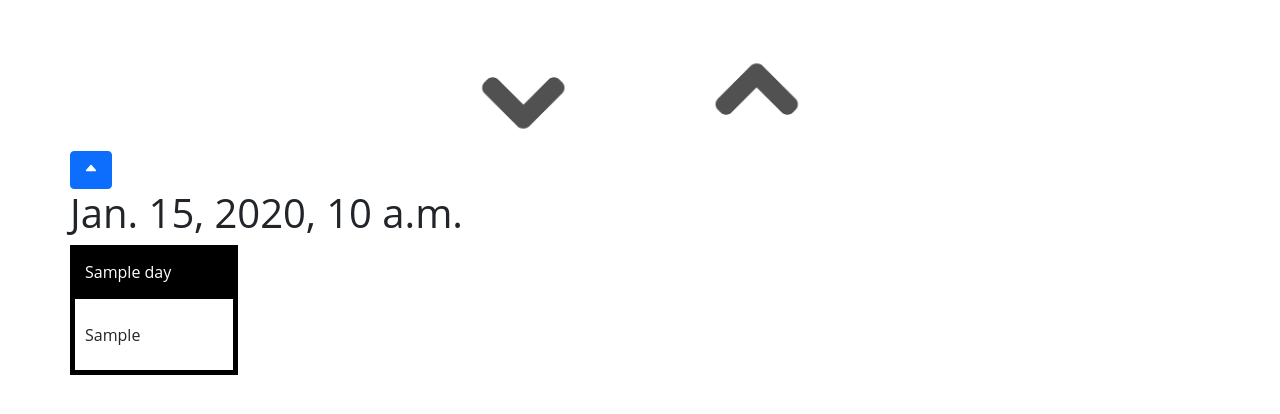
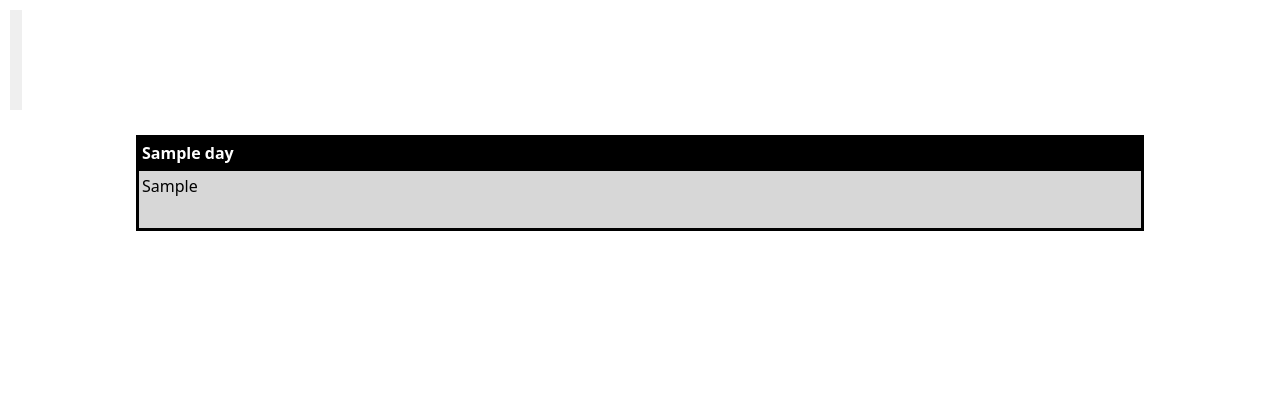
Before and after one commit to NiklasLaurell/Website, a Django app: template Calender_Prototyp/Test_app/templates/Test_app/index.html in a window 1280 px wide. Shown: the top 414 px of the page. Run offline with Django 3.2, Linux system fonts and the light colour scheme; the template is opened without the code that fills it: most values are stand-ins (such as "Sample title", 1, 10 or a date in 2020); some libraries are stand-ins or nearby versions.

Commit message:
cleaning

```diff
--- a/Calender_Prototyp/Test_app/static/Test_app/styles/base.css
+++ /dev/null
@@ -1,113 +0,0 @@
-.u-section-1 .u-image-1 {
-  width: 110px;
-  height: 110px;
-  margin: 41px auto 0 630px;
-}
-
-.u-section-1 .u-image-2 {
-  width: 110px;
-  height: 110px;
-  margin: -110px auto 0 400px;
-}
-
-
-.u-image,
-.u-background-effect-image,
-.u-video-poster {
-  object-fit: cover;
-  display: block;
-  vertical-align: middle;
-  background-size: cover;
-  background-position: 50% 50%;
-  background-repeat: no-repeat;
-}
-
-/* CENTRERAR TABELL?? */
-.u-sheet {
-  position: relative;
-  margin: 0 auto;
-  position: relative;
-  margin: 0 auto;
-}
-
-/* CENTRERAR TABELL */
-
-@media (min-width: 1200px) {
-  .u-xl-mode .u-sheet {
-    width: var(--theme-sheet-width-xl) !important;
-  }
-}
-
-.u-table table {
-  width: 100%; /* Bredd på kollumnerna */
-  border-collapse: collapse; /* om bortagen mellanrum mellan gränser */
-  text-align: middle;
-}
-
-.u-table th,        /* höjden av veckoraden sjunker */
-.u-table td {
-  padding: 10px;
-  font-weight: inherit;
-}
-
-
-/* Ritar linjerna i tabellen */
-[class*="u-border-"],
-.u-link[class*="u-border-"] {
-  border-style: solid;
-}
-
-/* avgör tjocklek av linjerna typ */
-.u-border-1,
-a.u-button-style.u-border-1 {
-  border-width: 5px;
-}
-
-/*textstil */
-.u-body {
-  font-family: 'Open Sans',sans-serif;
-}
-
-/*färgen i veckoraden */
-.u-black,
-.u-table-alt-black tr:nth-child(even) {
-  color: #ffffff;
-  background-color: #000000;
-}
-
-/*linjerna i veckoraden */
-.u-border-black,
-.u-separator-black:after {
-  border-color: #000000;
-  stroke: #000000;
-}
-
-/*gör linjerna nedan veckoraden gråa */
-.u-border-grey-30,
-.u-separator-grey-30:after {
-  border-color: #b3b3b3;
-}
-
-.u-border-red-30
-.u-separator-red-30,:after {
-  border-color: #FF0000;
-}
-
-.button{
-    height: 100px;
-    right: 1000px;
-    overflow: hidden;
-    border: none;
-    outline: none;
-}
-
-
-
-.u-body
-{
---theme-sheet-width-xl: 1140px;
---theme-sheet-width-lg: 940px;
---theme-sheet-width-md: 720px;
---theme-sheet-width-sm: 540px;
---theme-sheet-width-xs: 340px;
-}
--- a/Calender_Prototyp/Test_app/templates/Test_app/index.html
+++ b/Calender_Prototyp/Test_app/templates/Test_app/index.html
@@ -1,63 +1,56 @@
 {% load static %}
 <!DOCTYPE html>
-<html style="font-size: 16px;">
+<html>
+
 <head>
+    <title>Calender</title>
+
     <link href="https://cdn.jsdelivr.net/npm/bootstrap@5.1.3/dist/css/bootstrap.min.css" rel="stylesheet" integrity="sha384-1BmE4kWBq78iYhFldvKuhfTAU6auU8tT94WrHftjDbrCEXSU1oBoqyl2QvZ6jIW3" crossorigin="anonymous">
-      <link rel="stylesheet" href="/static/Test_app/Styles/base.css" media="screen">
+
+    <link rel="stylesheet" href="/static/Test_app/Styles/table.css" type="text/css">
+
 </head>
-  <body data-home-page="Calender.html" data-home-page-title="Calender" class="u-body u-xl-mode">
-     <section class="u-align-center u-clearfix u-section-1" id="sec-e932">
-       <div class="u-clearfix u-sheet u-sheet-1">
-         <img class="u-image u-image-default u-preserve-proportions u-image-1" {% load static %} <img src="{% static "/Test_app/Images/arrow_up.png" %}" alt="" data-image-width="225" data-image-height="225">
-         <img class="u-image u-image-default u-preserve-proportions u-image-2" {% load static %} <img src="{% static "/Test_app/Images/arrow_down.png" %}" alt="" align="middle" data-image-width="225" data-image-height="225">
 
 
-         <button type="button" class="btn btn-primary">
-             <span class="button__icon">
+<body>
+
+    <section>
+        <button type="button" class="button">
+            <span>
                 <ion-icon name="caret-up-outline"></ion-icon>
+
             </span>
+            <script type="module" src="https://unpkg.com/ionicons@5.5.2/dist/ionicons/ionicons.esm.js%22%3E"></script>
+            <script nomodule src="https://unpkg.com/ionicons@5.5.2/dist/ionicons/ionicons.js%22%3E"></script>
        </button>
 
+   </section>
 
-         <h1 class="u-text u-text-default u-text-1">{{time}}<span style="font-size: 1.5rem;">
-         </h1>
-        <div class="u-expanded-width u-table u-table-responsive u-table-1">
-          <table class="u-table-entity u-table-entity-1">
-            <colgroup>
-              <col width="14.3%">
-              <col width="13.900000000000006%">
-              <col width="14.6%">
-              <col width="14.3%">
-              <col width="14.3%">
-              <col width="14.3%">
-              <col width="14.200000000000006%">
-            </colgroup>
-            <thead class="u-black u-table-header u-table-header-1">
-              <tr style="height: 26px;">
+
+    <section>
+        <table>
+          <tr>
             {% for day in days %}
-                    <th class="u-border-1 u-border-black u-table-cell">{{day}}</th>
+                <th>{{day}}</th>
             {% endfor %}
           </tr>
-            </thead>
-            <tbody class="u-table-body">
-                {% for row in matrix %}
-                    <tr style="height: 76px;">
-                    {% for date in row %}
+        {% for week in matrix %}
+          <tr>
+            {% for date in week %}
                 {% if date == today %}
-                            <td class="u-border-1 u-border-red-30 u-table-cell">{{date.2}} IDAG</td>
+                    <td  class = "markday" > {{date.2}}</td>
+                {% elif date.1 == today.1 %}
+                    <td  class = "markmonth" > {{date.2}}</td>
                 {% else %}
-                            <td class="u-border-1 u-border-black u-table-cell">{{date.2}}</td>
+                    <td> {{date.2}}</td>
                 {% endif %}
             {% endfor %}
           </tr>
         {% endfor %}
 
-            </tbody>
         </table>
-        </div>
-      </div>
     </section>
-    <script type="module" src="https://unpkg.com/ionicons@5.5.2/dist/ionicons/ionicons.esm.js"></script>
-    <script nomodule src="https://unpkg.com/ionicons@5.5.2/dist/ionicons/ionicons.js"></script>
+
 </body>
+
 </html>
```
Also changed, not shown: Calender_Prototyp/Test_app/templates/Test_app/index2.html (deleted, +0 -56 lines), Calender_Prototyp/Test_app/views.py (+0 -16 lines). Lines whose indentation alone changed are shown as unchanged.
